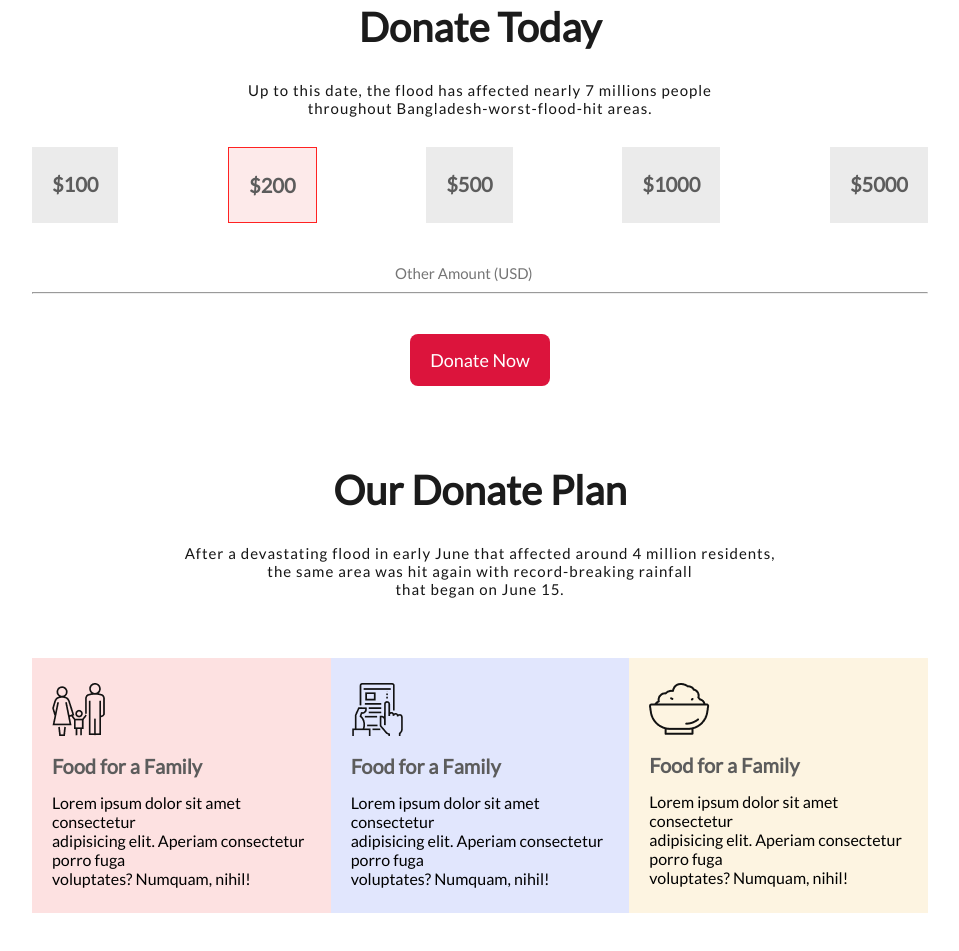
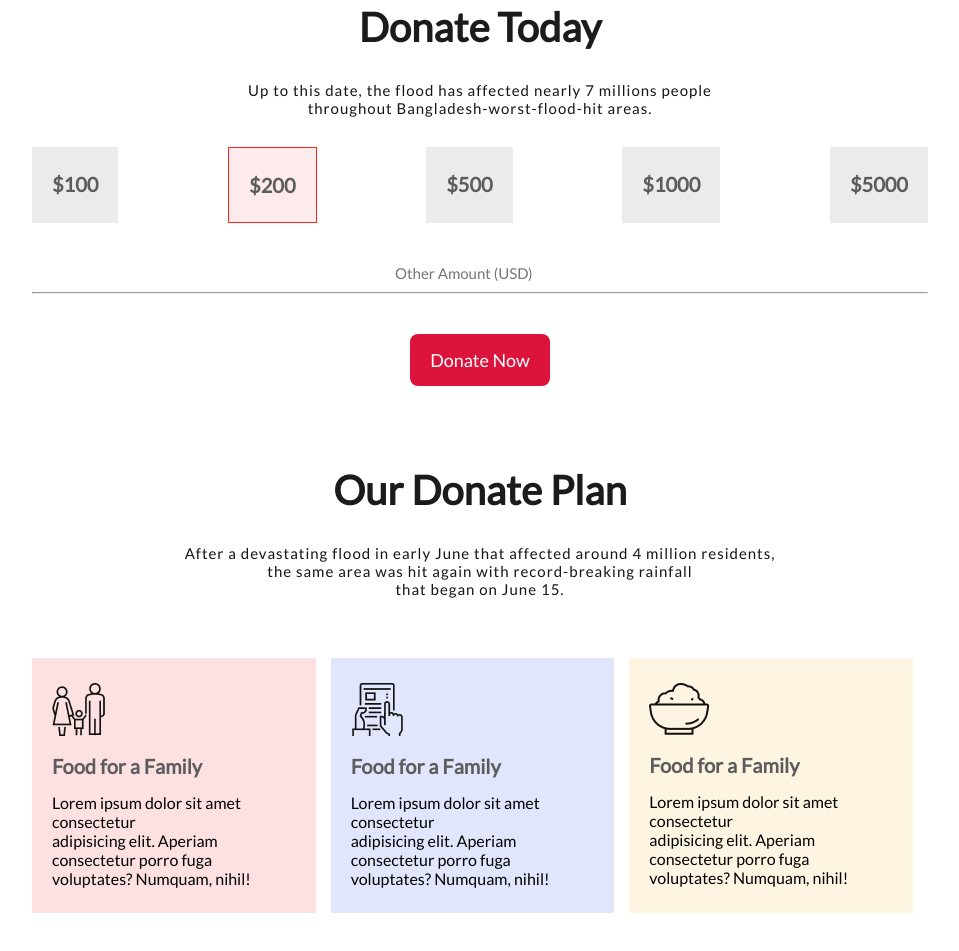
Before and after one commit to pallob-sarker/flood-donation, a plain HTML site: page index.html in a window 1280 px wide. Shown: the part 877-1828 px from the top of the page, without its empty margins (160-1119 px from the left). Drawn offline with Linux system fonts and the light colour scheme.

Commit message:
Plan Sectiion Updated

```diff
--- a/style.css
+++ b/style.css
@@ -102,6 +102,7 @@
 
 .Plan-Section .Flex-Cards .Card-Item {
     text-align: left;
+    margin-right: 15px;
 }
 
 .Plan-Section .Flex-Cards .Card-Item h2 {
```
Also changed, not shown: index.html (+11 -0 lines).
